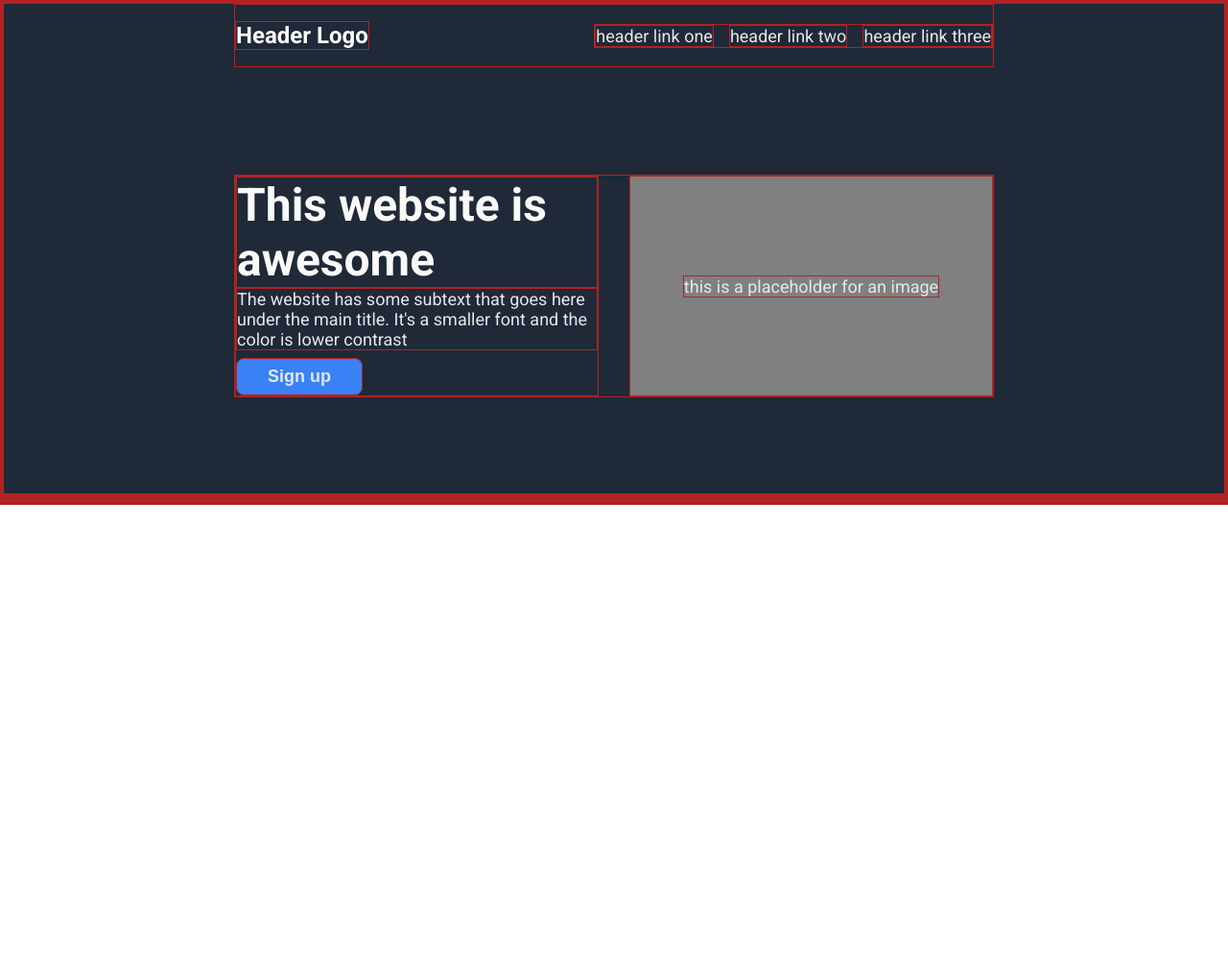
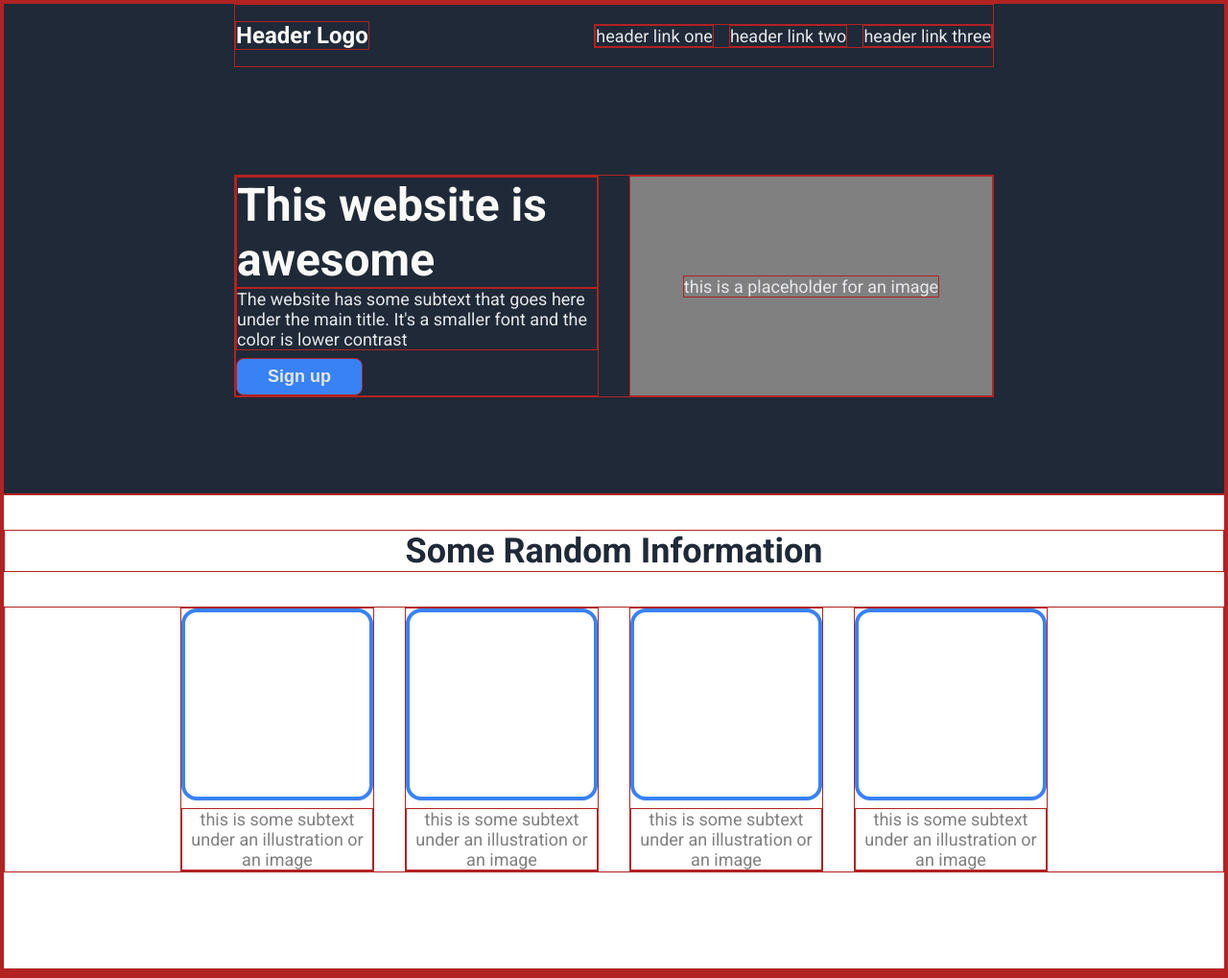
Before and after one commit to kate-wolf/landing-page, a plain HTML site: page index.html in a window 1280 px wide. Shown: the whole page at 96% size. Before the commit the page ends 800 px from the top, so only its background shows below. Drawn offline with Linux system fonts and the light colour scheme.

Commit message:
Complete section two out of four

```diff
--- a/index.html
+++ b/index.html
@@ -30,7 +30,25 @@
       </div>
     </div>
     <div class="two">
-
+      <p>Some Random Information</p>
+      <div class="two-container">
+        <div class="two-item">
+          <div class="placeholder"></div>
+          <p>this is some subtext under an illustration or an image</p>
+        </div>
+        <div class="two-item">
+          <div class="placeholder"></div>
+          <p>this is some subtext under an illustration or an image</p>
+        </div>
+        <div class="two-item">
+          <div class="placeholder"></div>
+          <p>this is some subtext under an illustration or an image</p>
+        </div>
+        <div class="two-item">
+          <div class="placeholder"></div>
+          <p>this is some subtext under an illustration or an image</p>
+        </div>
+      </div>
     </div>
     <div class="three">
 
--- a/style.css
+++ b/style.css
@@ -70,7 +70,7 @@ ul {
   background-color: grey;
 }
 
-.hero-secondary-text, ul, .image-text {
+.hero-secondary-text, ul, .image-text{
   font-size: 18px;
   color: #E5E7EB;
 }
@@ -87,3 +87,37 @@ button {
   font-size: 18px;
   font-weight: bold;
 }
+
+.two{
+  text-align: center;
+}
+.two > p {
+  font-size: 36px;
+  font-weight: 800;
+  color: #1f2937;
+}
+
+.two-container {
+  display: flex;
+  justify-content: center;
+  gap: 32px;
+  margin-bottom: 100px;
+}
+
+.two-item {
+  display: flex;
+  flex-flow: column;
+  flex-basis: 200px;
+}
+
+.placeholder {
+  height: 192px;
+  border: #3882f6 solid 4px;
+  border-radius: 16px;
+}
+
+.two-item > p {
+  font-size: 18px;
+  color: grey;
+  margin: 8px 0 0 0;
+}
```
